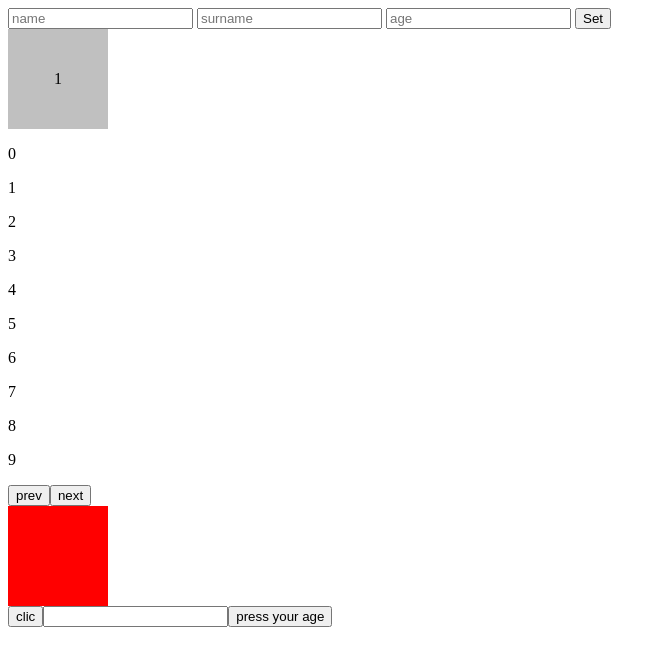
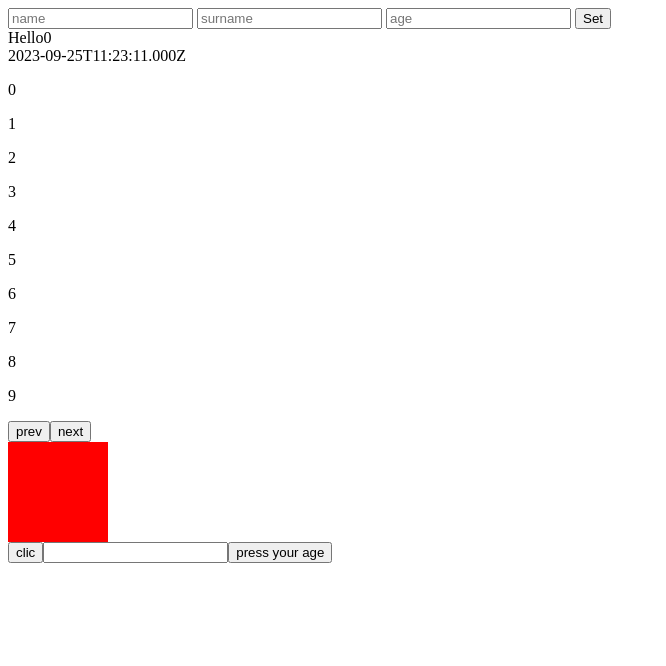
Before and after one commit to 10pank007/javascript, a plain HTML site: page hw9/hw9.html in a window 1280 px wide. Shown: the whole page, without its empty margins (0-666 px from the left). Drawn offline with Linux system fonts and the light colour scheme.

Commit message:
9url lesson9_url

```diff
--- a/hw9/hw9.html
+++ b/hw9/hw9.html
@@ -71,20 +71,30 @@
         document.body.append(div);
     }
     //є сторінка, на якій є блок, я кому знаходиьтся цифра. написати код, який при кожному перезавантажені сторінки буде додавати до неї +1
-    let divNumber = document.createElement('div');
-    let pInDiv = document.createElement('p');
-    divNumber.append(pInDiv);
-    let number = 1;
-    pInDiv.innerText = number;
-    divNumber.classList.add("number");
-    document.body.append(divNumber);
-    window.onload = function (e) {
-        number++;
-         document.querySelectorAll(".number > p")[0].innerHTML = number;
-
-    }
+    let element = document.createElement('div');
+    let fromLocal = localStorage.getItem('numbers') || 0;
+    element.innerText = "Hello" + fromLocal;
+    fromLocal++;
+    localStorage.setItem('numbers', JSON.stringify(fromLocal))
+    document.body.append(element)
     // ==========================
     // Є сторінка index.html (назва довільна), при відвідуванні якої в локальне сховще, в масив sessions зберігається інформація про дату та час відвідування сторінки. Є ще сторінка sessions.html (назва довільна), при відвідуванні якої потрібно відмалювати всю інформацію про відвідування сторінки index.html. Інфу НЕ виводити в консоль, а побудувати дом структуру під кожну сессію
+        let time = localStorage.getItem("time");
+        let arrTime = time ? JSON.parse(time) : [];
+        arrTime.push(
+            {
+                data: new Date()
+            }
+        )
+        localStorage.setItem('time', JSON.stringify(arrTime));
+
+        let jjj = localStorage.getItem("time");
+        let sesions = jjj  ? JSON.parse(jjj) : [];
+    for (let sesion of sesions) {
+        let div = document.createElement("div");
+        div.innerText = sesion.data;
+        document.body.append(div);
+    }
     // =========================
     //         зробити масив на 100 об'єктів та дві кнопки prev next
     // при завантажені сторінки з'являються перші 10 об'єктів.
@@ -92,7 +102,7 @@
     // При натисканні prev виводяться попередні 10 об'єктів
     let arrNum = [];
     let p = null;
-    for (let i = 0; i <= 99; i++) {
+    for (let i = 0; i <= 95; i++) {
         arrNum.push(i + '');
     }
     let allDiv = document.createElement('div');
@@ -147,8 +157,6 @@
     document.body.append(divId, button);
     button.onclick = function (e) {
         e.preventDefault();
-        let element = document.getElementById('text');
-        element.remove();
         divId.remove();
         document.body.removeChild(divId);
     }
```
Also changed, not shown: hw10/Index.html (added, +32 -0 lines), hw10/user-detail.html (added, +32 -0 lines).
